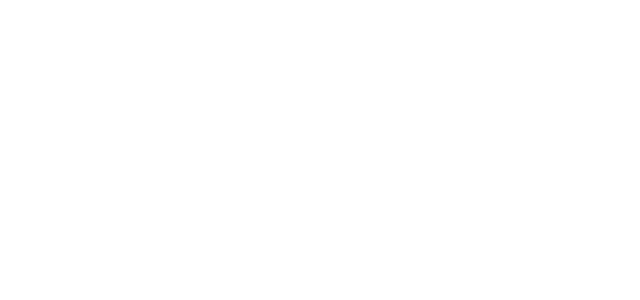
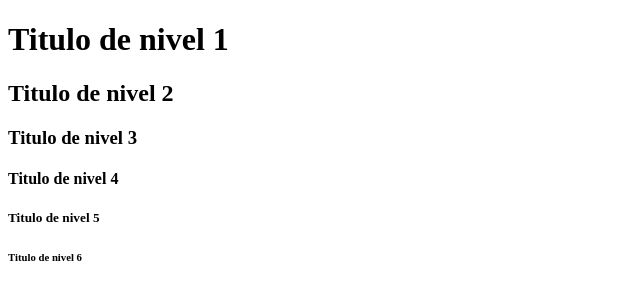
Before and after one commit to JuanDiegoQuinteroCampus/juandiego, a plain HTML site: page index.html in a window 1280 px wide. Shown: the whole page, without its empty margins (0-640 px from the left). Drawn offline with Linux system fonts and the light colour scheme.

Commit message:
Etiquetas de titulo

```diff
--- a/index.html
+++ b/index.html
@@ -4,9 +4,14 @@
     <meta charset="UTF-8">
     <meta http-equiv="X-UA-Compatible" content="IE=edge">
     <meta name="viewport" content="width=device-width, initial-scale=1.0">
-    <title>Estructura base</title>
+    <title>Etiquetas de titulo</title>
 </head>
 <body>
-
+    <h1>Titulo de nivel 1</h1>
+    <h2>Titulo de nivel 2</h2>
+    <h3>Titulo de nivel 3</h3>
+    <h4>Titulo de nivel 4</h4>
+    <h5>Titulo de nivel 5</h5>
+    <h6>Titulo de nivel 6</h6>
 </body>
 </html>
```
